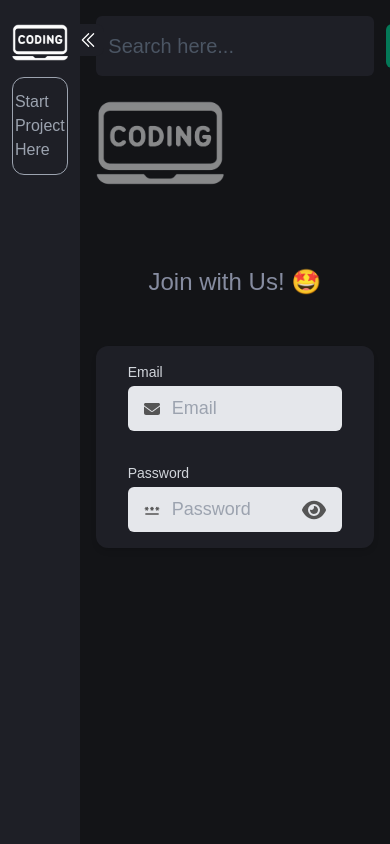
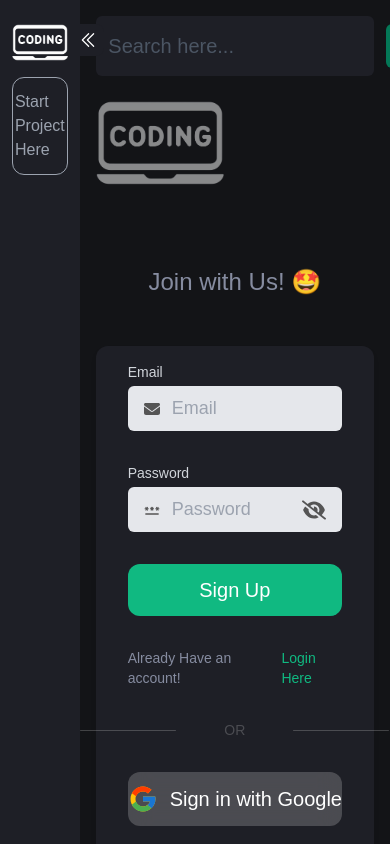
Before and after one commit to mpfuns/Codepen-clone, a React (Create React App) app: page /home/auth in a window 390 px wide. Built offline with nearby package versions, Linux system fonts and the light colour scheme; no server answers.

Commit message:
working on password authentication

```diff
--- a/package.json
+++ b/package.json
@@ -10,6 +10,7 @@
     "@uiw/codemirror-theme-github": "^4.21.21",
     "@uiw/react-codemirror": "^4.21.21",
     "codemirror": "^6.0.1",
+    "firebase": "^10.8.1",
     "framer-motion": "^11.0.8",
     "react": "^18.2.0",
     "react-codemirror2": "^7.3.0",
--- a/src/App.js
+++ b/src/App.js
@@ -1,7 +1,22 @@
-import { Navigate, Route, Routes } from "react-router-dom";
+import { Navigate, Route, Routes, useNavigate } from "react-router-dom";
 import { Home } from "./container";
+import { useEffect } from "react";
+import { auth } from "./config/firebase.config";
 
 function App() {
+
+  const navigate = useNavigate()
+
+  useEffect(() =>{
+     const unsubscribe = auth.onAuthStateChanged(userCred =>{
+      if(userCred){
+         console.log(userCred?.providerData[0])
+      } else{
+navigate("/home/auth", {replace: true});
+
+      }
+     })
+  }, [])
   return (
 
   <div className="w-screen h-screen flex items-start justify-start  overflow-hidden">
--- a/src/components/UserAuthInput.jsx
+++ b/src/components/UserAuthInput.jsx
@@ -1,26 +1,41 @@
 import React, { useState } from 'react'
-import {FaEnvelope, FaEye} from "react-icons/fa6"
+import {FaEnvelope, FaEye, FaEyeSlash} from "react-icons/fa6"
+import { motion } from 'framer-motion'
 
-const UserAuthInput = ({label, placeHolder, isPass, setStateFunction, Icon }) => {
+const UserAuthInput = ({label, placeHolder, isPass, setStateFunction, Icon, setGetEmailValidationStatus }) => {
 
   const [value, setValue] = useState("")
+  const [ showPass, setShowPass] = useState( false)
+  const [isEmailValid, setIsEmailValid] = useState(false)
+
+  const handleTextChange = (e) =>{
+    setValue(e.target.value)
+    setStateFunction(e.target.value)
+
+    if(placeHolder ==="Email"){
+      const emailRegex= /^[^\s@]+@[^\s@]+\.[^\s@]+$/;
+      const status= emailRegex.test(value)
+      setIsEmailValid(status)
+      setGetEmailValidationStatus(status)
+    }
+  }
 
   return (
     <div  className='flex flex-col items-start justify-start gap-1 '>
       <label className=' text-sm text-gray-300'>{label}</label>
-      <div className={`flex items-center  justify-center gap-3 w-full md:w-96  rounded-md px-4 py-1 bg-gray-200`}>
+      <div className={`flex items-center  justify-center gap-3 w-full md:w-96  rounded-md px-4 py-1 bg-gray-200 ${!isEmailValid && placeHolder === "Email" && value.length > 0 &&" border-2 border-red-500" }`}>
         <Icon  className='text-text555' />
-        <input type={isPass? 'password' : "text"}
+        <input type={isPass && showPass? 'password' : "text"}
                 placeholder={placeHolder}
                 className='flex-1 w-full h-full py-2 outline-none border-none bg-transparent text-text555 text-lg'
                 value={value}
-                onChange={(e) => setValue(e.target.value)}
+                onChange={handleTextChange}
             />
         {
           isPass && (
-            <div className=' cursor-pointer'>
-              <FaEye className=' text-text555 text-2xl' />
-            </div>
+            <motion.div onClick={() => setShowPass(!showPass)}  whileTap={{scale:0.9}} className=' cursor-pointer'>
+             {showPass? ( <FaEye className=' text-text555 text-2xl' />) :( <FaEyeSlash className=' text-text555 text-2xl' />) }
+            </motion.div>
           )
         }
       </div>
--- /dev/null
+++ b/src/config/firebase.config.js
@@ -0,0 +1,20 @@
+import { getApps, getApp, initializeApp } from "firebase/app";
+import {getAuth} from "firebase/auth";
+import {getFirestore} from "firebase/firestore";
+
+
+const firebaseConfig = {
+    apiKey: process.env.REACT_APP_API_KEY,
+    authDomain: process.env.REACT_APP_AUTHDOMAIN,
+    projectId: process.env.REACT_APP_PROJECTID,
+    storageBucket: process.env.REACT_APP_STORAGEBUCKET,
+    messagingSenderId: process.env.REACT_APP_MESSAGESENDERID,
+    appId: process.env.REACT_APP_APPID,
+  };
+
+  const app = getApps.length > 0? getApp() :  initializeApp( firebaseConfig);
+
+  const auth= getAuth(app)
+  const db = getFirestore(app)
+
+  export {app, auth, db}
--- a/src/container/SignUp.jsx
+++ b/src/container/SignUp.jsx
@@ -1,13 +1,18 @@
 import React, { useState } from 'react'
 import { Logo } from '../assets'
 import { UserAuthInput } from '../components'
-import { FaEnvelope } from 'react-icons/fa6'
+import { FaEnvelope, FaGithub } from 'react-icons/fa6'
+import { FcGoogle } from 'react-icons/fc'
 import { MdOutlinePassword } from 'react-icons/md'
+import { motion } from "framer-motion"
+import { signInWithGitHub, signInWithGoogle } from '../utils/helpers'
 const SignUp = () => {
 
   const [email, setEmail] = useState("")
   const [password, setPassword] = useState("")
-  return (
+  const [getEmailValidationStatus, setGetEmailValidationStatus] = useState(false)
+  const [isLogin, setIsLogin] = useState(false)
+   return (
     <div className='w-full py-6 '>
 <img src={Logo} alt="logo" className='object-contain  w-32 h-auto opacity-50' />
 <div className='w-full flex flex-col items-center justify-center py-8'>
@@ -22,6 +27,7 @@ const SignUp = () => {
         key="Email"
         setStateFunction={setEmail}
         Icon={FaEnvelope}
+        setGetEmailValidationStatus={setGetEmailValidationStatus}
       />
 
      {/*  password */}
@@ -37,17 +43,48 @@ const SignUp = () => {
      {/*alert section  */}
 
      {/* login button */}
+    {!isLogin? (  <motion.div  whileTap={{scale:0.9}}  className='flex items-center justify-center w-full bg-emerald-500 px-6 py-3 rounded-xl  hover:bg-emerald-400 cursor-pointer '>
+        <p className='text-xl text-white'>Sign Up</p>
+      </motion.div>):  (  <motion.div  whileTap={{scale:0.9}}  className='flex items-center justify-center w-full bg-emerald-500 px-6 py-3 rounded-xl  hover:bg-emerald-400 cursor-pointer '>
+        <p className='text-xl text-white'>Login</p>
+      </motion.div>)}
+  {/* acount  text section */}
 
-     {/* acount  text section */}
+{
+  !isLogin?
+  (<p  className=' text-sm  text-primaryText flex items-center justify-center gap-3'> Already  Have an account! <span onClick={()=>setIsLogin(!isLogin)} className='text-emerald-500 cursor-pointer'>Login Here</span></p>) :
+
+  (<p  className=' text-sm  text-primaryText flex items-center justify-center gap-3'>Doesn't Have an account! <span onClick={()=>setIsLogin(!isLogin)} className='text-emerald-500 cursor-pointer'>Create Here</span></p>)
+}
 
      {/* or section  */}
+     <div className='flex items-center justify-center gap-12'>
+      <div className='h-[1px] bg-[rgba(256,256,256,0.2)] rounded-md w-24'></div>
+      <p className='text-sm text-[rgba(256,256,256,0.2)]'>OR</p>
+      <div className='h-[1px] bg-[rgba(256,256,256,0.2)] rounded-md w-24'></div>
+     </div>
 
      {/* sign in with google */}
+     <motion.div
+     onClick={signInWithGoogle}
+     className='flex items-center justify-center gap-3 bg-[rgba(256,256,256,0.2)] backdrop-blur-md  w-full py-3  rounded-xl hover:bg-[rgba(256,256,256,0.4)] cursor-pointer'  whileTap={{scale:0.9}}>
+        <FcGoogle className='text-3xl' />
+        <p className='text-xl text-white'>Sign in with Google</p>
+     </motion.div>
 
      {/* or section  */}
-
+     <div className='flex items-center justify-center gap-12'>
+      <div className='h-[1px] bg-[rgba(256,256,256,0.2)] rounded-md w-24'></div>
+      <p className='text-sm text-[rgba(256,256,256,0.2)]'>OR</p>
+      <div className='h-[1px] bg-[rgba(256,256,256,0.2)] rounded-md w-24'></div>
+     </div>
      {/*  sign in with  github */}
-
+     <motion.div
+     onClick={signInWithGitHub}
+     className='flex items-center justify-center gap-3 bg-[rgba(256,256,256,0.2)] backdrop-blur-md  w-full py-3  rounded-xl hover:bg-[rgba(256,256,256,0.4)] cursor-pointer'  whileTap={{scale:0.9}}>
+        <FaGithub className='text-3xl text-white' />
+        <p className='text-xl text-white'>Sign in with GitHub</p>
+     </motion.div>
 
      </div>
 </div>
--- /dev/null
+++ b/src/utils/helpers.js
@@ -0,0 +1,16 @@
+import {GithubAuthProvider, GoogleAuthProvider, signInWithRedirect} from "firebase/auth"
+import { auth } from "../config/firebase.config"
+
+const  googleProvider= new GoogleAuthProvider()
+const  githubProvider= new GithubAuthProvider()
+
+export const  signInWithGoogle = async() =>{
+        await  signInWithRedirect(auth, googleProvider ).then(userCred =>{
+            window.location.reload()
+        })
+}
+export const  signInWithGitHub = async() =>{
+    await  signInWithRedirect(auth, githubProvider).then(userCred =>{
+        window.location.reload()
+    })
+}
```
Also changed, not shown: 2 other files (tests, documents, lock files or other folders).
